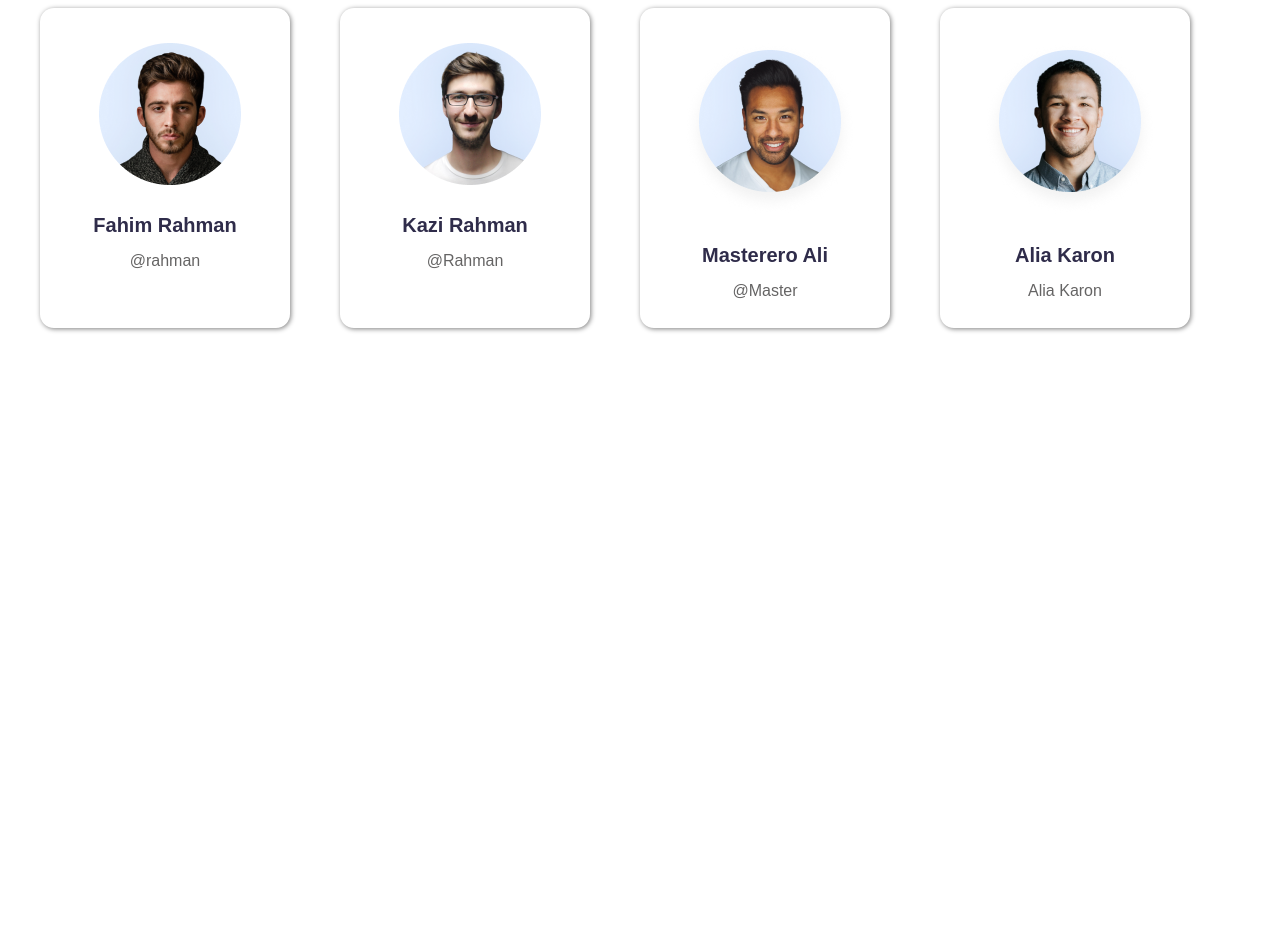
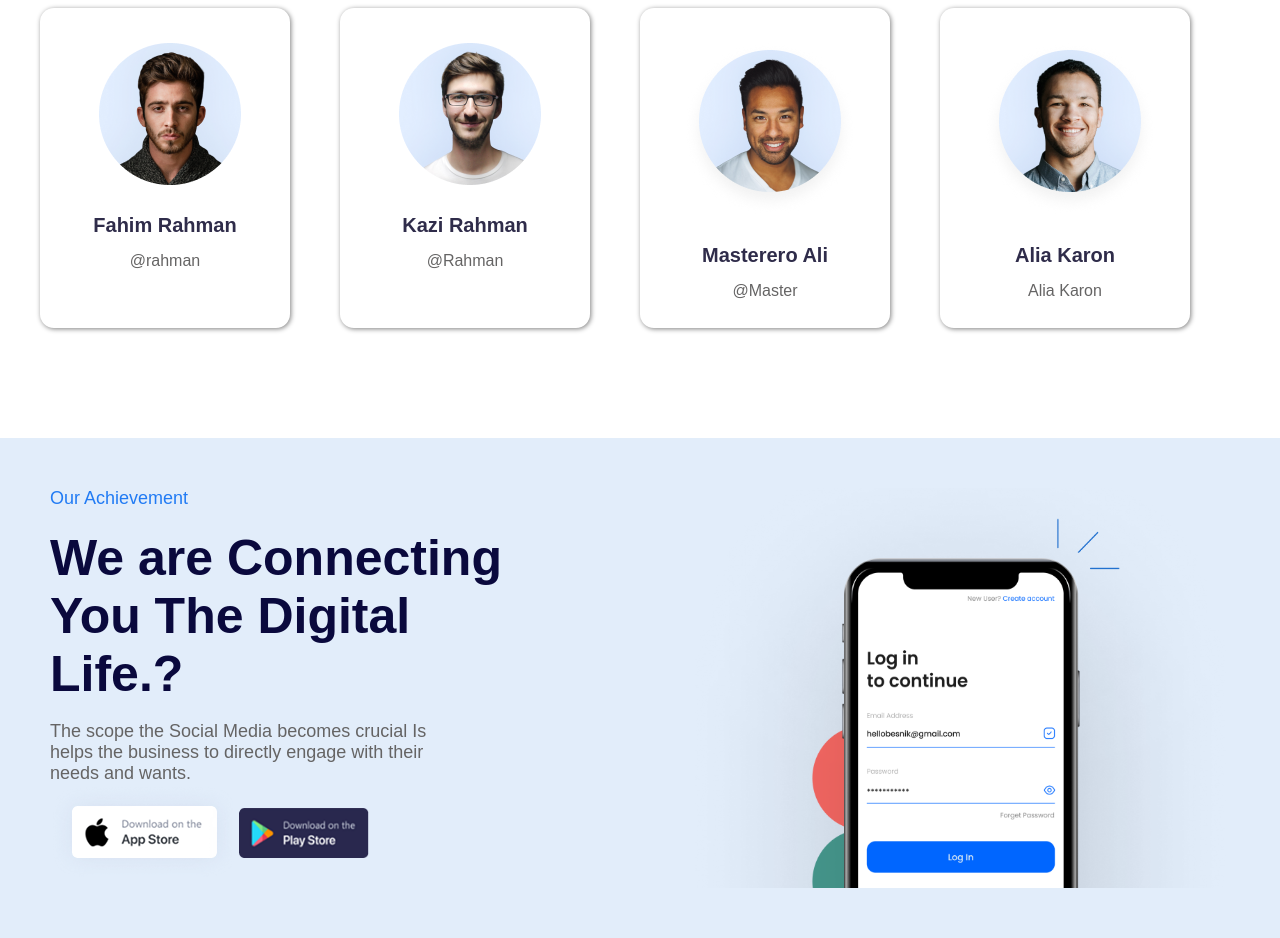
Before and after one commit to benshojonov/Home-work-5, a plain HTML site: page index.html in a window 1280 px wide. Shown: the part 2844-3782 px from the top of the page. Before the commit the page ends 3282 px from the top, so only its background shows below. Drawn offline with Linux system fonts and the light colour scheme.

Commit message:
section6

```diff
--- a/index.html
+++ b/index.html
@@ -218,6 +218,23 @@
 </div>
 </div>
 
+<div class="section6">
+    <div class="obshiy">
+        <div class="get">
+             <div class="left3">
+        <p class="pp">Our Achievement</p>
+        <h2 class="h2">We are Connecting <br>You The Digital Life.?</h2>
+        <p class="p2">The scope the Social Media becomes crucial Is <br>helps the business to directly engage with their <br> needs and wants.</p>
+        <div class="play">
+            <img src="./images/image 288.png" alt="">
+            <img class="market" src="./images/image 289.png" alt="">
+        </div>
+    </div>
+        </div>
+        <img class="tel" src="./images/mobile muckup.png" alt="">
+    </div>
+</div>
+
 
 </body>
 </html>
--- a/style.css
+++ b/style.css
@@ -307,3 +307,27 @@ span{
     margin-top: 10px;
     margin-bottom: 110px;
 }
+.obshiy{
+    margin: auto;
+    max-width: 1200px;
+    display: flex;
+    gap: 150px;
+}
+.market{
+    width: 130px;
+    height: 50px;
+    margin-top: 24px;
+}
+.play{
+    display: flex;
+}
+.tel{
+    width: 560px;
+    height: 400px;
+}
+.section6{
+    margin: auto;
+    max-width: 1300px;
+    background-color: #E2EDFA;
+    padding: 50px;
+}
```
Also changed, not shown: images/image 288.png (added), images/image 289.png (added), images/mobile muckup.png (added).
